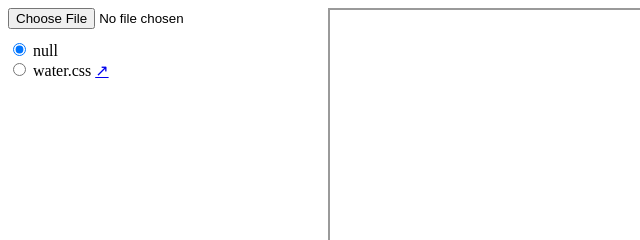
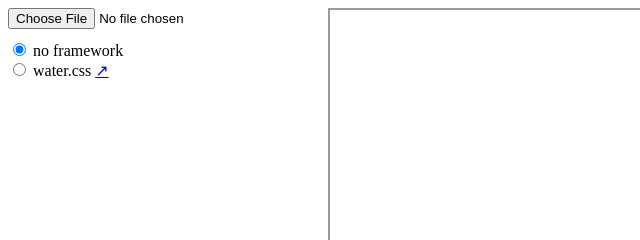
Before and after one commit to parsdrago/ClasslessCSSPreview, a plain HTML site: page index.html in a window 1280 px wide. Shown: the top 240 px of the page, 0-640 px from the left. Drawn offline with Linux system fonts and the light colour scheme.

Commit message:
Change the null framework name

```diff
--- a/index.html
+++ b/index.html
@@ -11,8 +11,8 @@
                 <input type="file" id="fileForPreview" accept="text/html">
                 <div id="cssSelector">
                     <div>
-                        <input type="radio" name="selectCss" id="null" value="" checked>
-                        <label for="null">null</label>
+                        <input type="radio" name="selectCss" id="noframework" value="" checked>
+                        <label for="noframework">no framework</label>
                     </div>
                     <div>
                         <input type="radio" name="selectCss" id="watercss" value="https://cdn.jsdelivr.net/npm/water.css@2/out/water.css">
```
